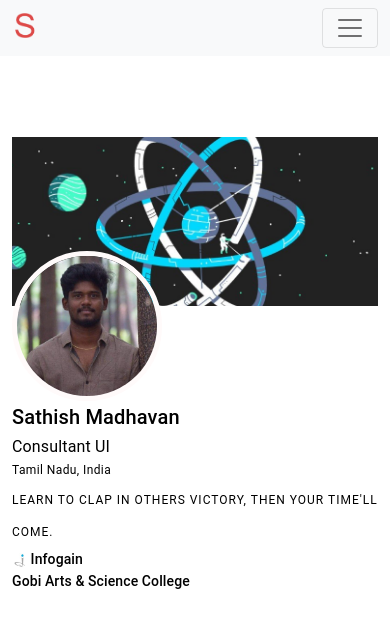
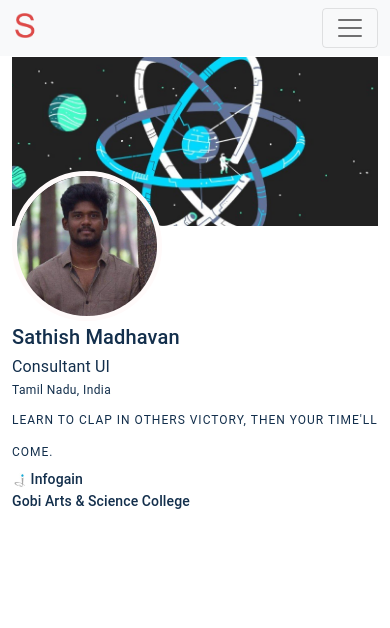
Before and after one commit to sathish-44/portfolio, a React (Create React App) app: page / in a window 390 px wide. Shown: the top 628 px of the page. Built offline with nearby package versions, Linux system fonts and the light colour scheme.

Commit message:
Banner Mobile Size Updated

```diff
--- a/src/components/Home/home.css
+++ b/src/components/Home/home.css
@@ -31,7 +31,8 @@
     height: 20vh;
   }
   .the-header{
-    padding: 90px 20px;
+    padding: 70px 20px;
+    margin-top: 30px;
   }
   .personal_detail{
     flex-direction: column;
--- a/src/theme.js
+++ b/src/theme.js
@@ -2,12 +2,12 @@ import { createGlobalStyle }  from 'styled-components'
 
 export const lightTheme = {
     body : '#fff',
-    fontColor : '#000'
+    fontColor : '#132F4C'
 }
 
 export const darkTheme = {
     body : '#292929',
-    fontColor : '#fff'
+    fontColor : '#E7EBF0'
 }
 
 export const GlobalStyles = createGlobalStyle `
```
